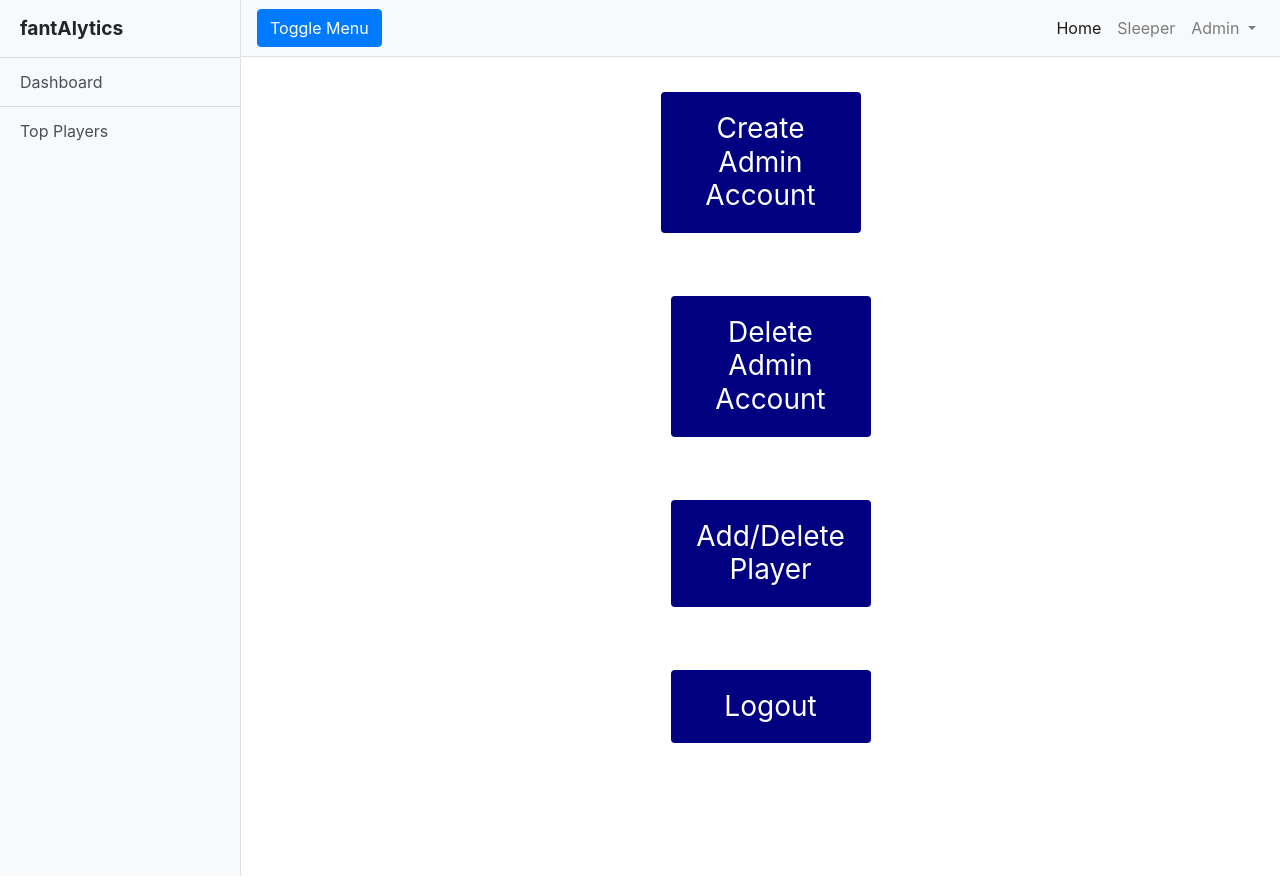
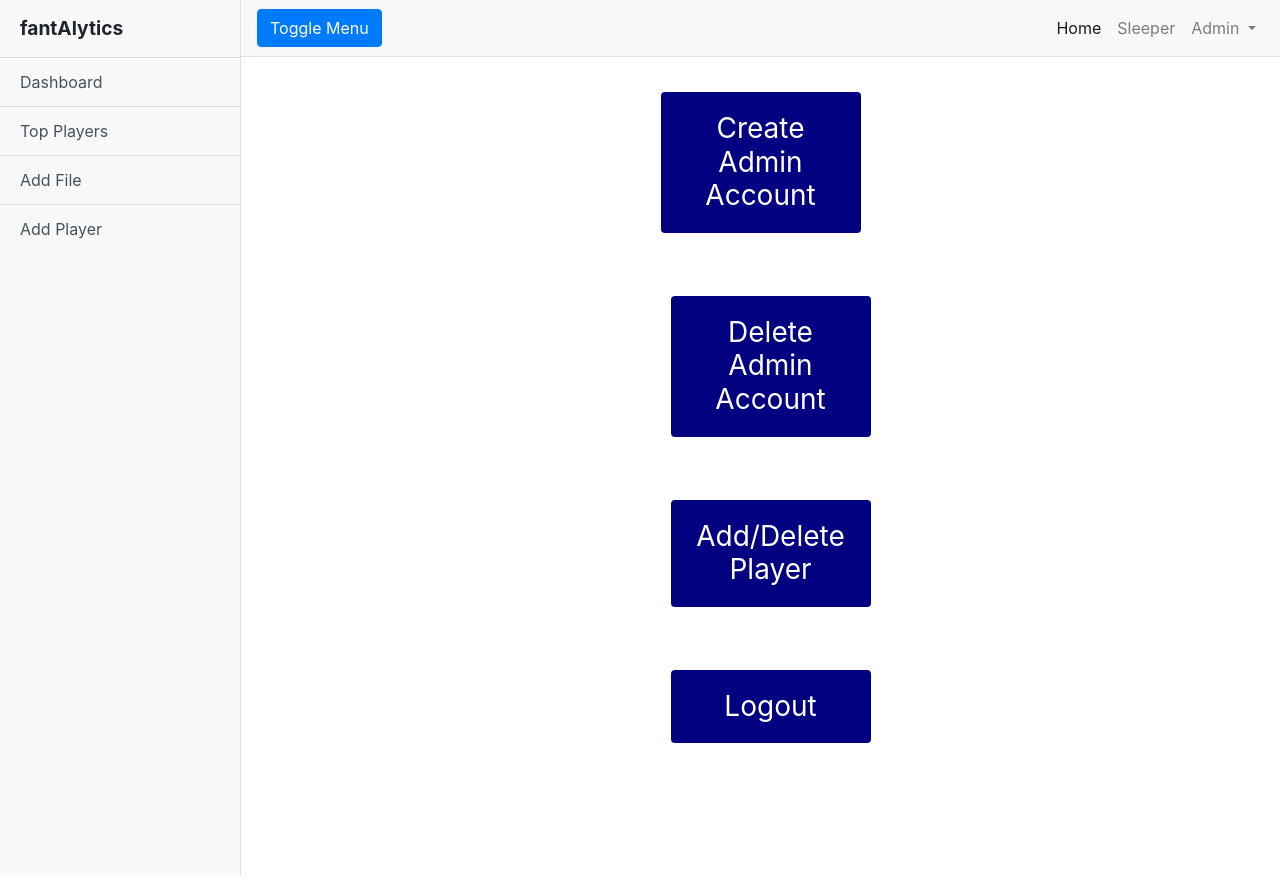
Before and after one commit to ht4703ne/MetroState-Capstone, a PHP site: page /admin.php in a window 1280 px wide. Run offline with PHP 8.4, Linux system fonts and the light colour scheme; some libraries are stand-ins or nearby versions.

Commit message:
Add files via upload

```diff
--- a/CAPSTONE_2/shared/navigation.php
+++ b/CAPSTONE_2/shared/navigation.php
@@ -51,6 +51,9 @@
       <div class="list-group list-group-flush">
         <a href="index.php" class="list-group-item list-group-item-action bg-light">Dashboard</a>
         <a href="#" class="list-group-item list-group-item-action bg-light">Top Players</a>
+        <a href="AddFile.php" class="list-group-item list-group-item-action bg-light">Add File</a>
+        <a href="AddPlayer.php" class="list-group-item list-group-item-action bg-light">Add Player</a>
+
 
       </div>
     </div>
@@ -71,9 +74,11 @@
             <li class="nav-item active">
               <a class="nav-link" href="index.php">Home <span class="sr-only">(current)</span></a>
             </li>
+
             <li class="nav-item">
               <a class="nav-link" href="https://sleeper.app" target="_blank">Sleeper</a>
             </li>
+
             <li class="nav-item dropdown">
               <a class="nav-link dropdown-toggle" href="#" id="navbarDropdown" role="button" data-toggle="dropdown" aria-haspopup="true" aria-expanded="false">
                 Admin
```
